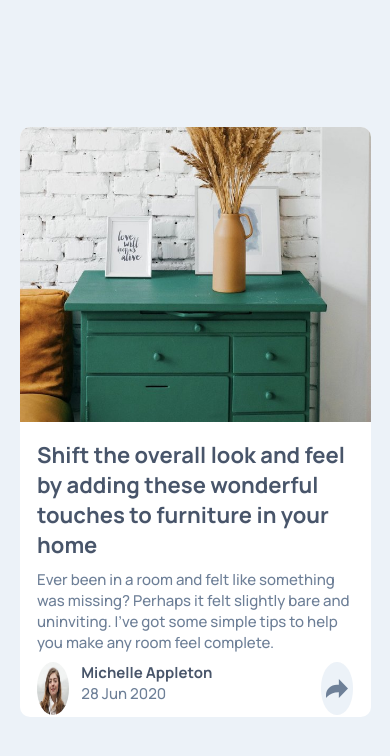
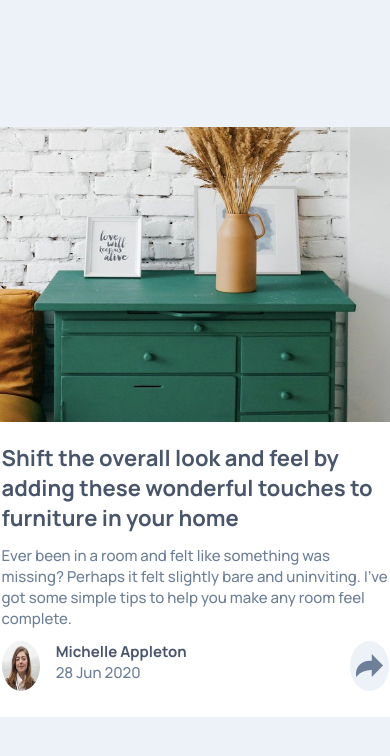
Before and after one commit to VMH1225/FrontEndMentor, a plain HTML site: page article-preview-component-master/index.html in a window 390 px wide. Drawn offline with Linux system fonts and the light colour scheme.

Commit message:
added min width to mobile design

```diff
--- a/article-preview-component-master/css/style.css
+++ b/article-preview-component-master/css/style.css
@@ -130,6 +130,7 @@ section{
     main{
         flex-direction: column;
         min-height: 530px;
+        min-width: 430px;
         width: 90%;
         height: 70%;
         margin: 0 5%;
```
